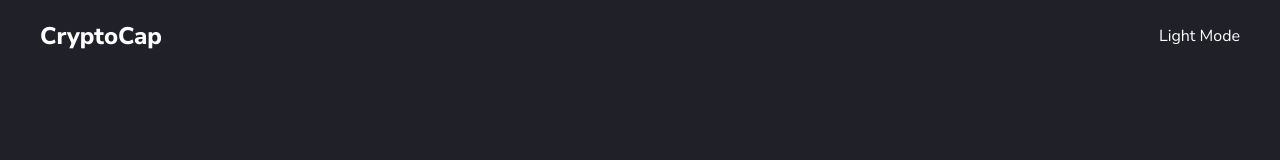
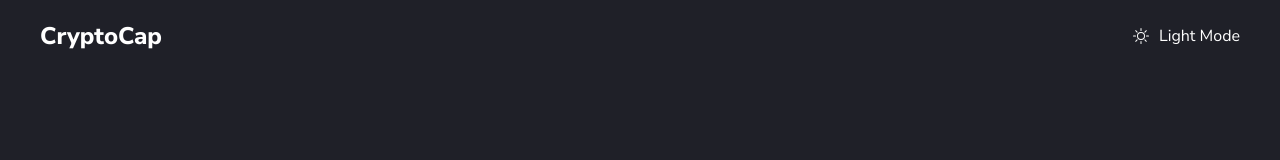
Before and after one commit to rrichetto15/cryptocap, a React (Create React App) app: page /coin/1 in a window 1280 px wide. Shown: the top 160 px of the page. Built offline with nearby package versions, Linux system fonts and the light colour scheme.

Commit message:
Add ContextAPI and light/dark mode

```diff
--- a/package.json
+++ b/package.json
@@ -9,6 +9,7 @@
     "axios": "^0.25.0",
     "react": "^17.0.2",
     "react-dom": "^17.0.2",
+    "react-icons": "^4.3.1",
     "react-router-dom": "^6.2.1",
     "react-scripts": "5.0.0",
     "styled-components": "^5.3.3",
--- a/src/components/Header.js
+++ b/src/components/Header.js
@@ -1,14 +1,31 @@
 import styled from 'styled-components';
+import { useTheme } from '../hooks/useTheme';
 
 import Container from './Container';
 
+import { BsSun, BsMoonFill } from 'react-icons/bs';
+
 const Header = () => {
+  const { theme, switchTheme } = useTheme();
+
   return (
     <header>
       <Container>
         <Content>
           <h1>CryptoCap</h1>
-          <button>Light Mode</button>
+          <button onClick={switchTheme}>
+            {theme === 'light-theme' ? (
+              <>
+                <BsMoonFill />
+                Dark Mode
+              </>
+            ) : (
+              <>
+                <BsSun />
+                Light Mode
+              </>
+            )}
+          </button>
         </Content>
       </Container>
     </header>
--- /dev/null
+++ b/src/context/ThemeContext.js
@@ -0,0 +1,21 @@
+import { createContext, useEffect, useState } from 'react';
+
+export const ThemeContext = createContext();
+
+export const ThemeContextProvider = ({ children }) => {
+  const [theme, setTheme] = useState('');
+
+  useEffect(() => {
+    document.body.className = theme;
+  }, [theme]);
+
+  const switchTheme = () => {
+    theme === 'light-theme' ? setTheme('') : setTheme('light-theme');
+  };
+
+  const value = { theme, switchTheme };
+
+  return (
+    <ThemeContext.Provider value={value}>{children}</ThemeContext.Provider>
+  );
+};
--- /dev/null
+++ b/src/hooks/useTheme.js
@@ -0,0 +1,12 @@
+import { useContext } from 'react';
+import { ThemeContext } from '../context/ThemeContext';
+
+export const useTheme = () => {
+  const context = useContext(ThemeContext);
+
+  if (!context) {
+    throw new Error('useTheme must be used inside a ThemeContextProvider');
+  }
+
+  return context;
+};
--- a/src/index.js
+++ b/src/index.js
@@ -2,10 +2,13 @@ import React from 'react';
 import ReactDOM from 'react-dom';
 import './style.css';
 import App from './App';
+import { ThemeContextProvider } from './context/ThemeContext';
 
 ReactDOM.render(
   <React.StrictMode>
-    <App />
+    <ThemeContextProvider>
+      <App />
+    </ThemeContextProvider>
   </React.StrictMode>,
   document.getElementById('root')
 );
--- a/src/style.css
+++ b/src/style.css
@@ -4,7 +4,14 @@
   --bg-color: #1f2028;
   --card-bg-color: #2e3039;
   --input-outline-color: #444650;
-  /* --input-outline-color: #696c79; */
+}
+
+.light-theme {
+  --text-color: #1f2028;
+  --text-color-2: #a9adc1;
+  --bg-color: #fff;
+  --card-bg-color: #f9f9f9;
+  --input-outline-color: #444650;
 }
 
 *,
```
Also changed, not shown: 1 other file (tests, documents, lock files or other folders).
